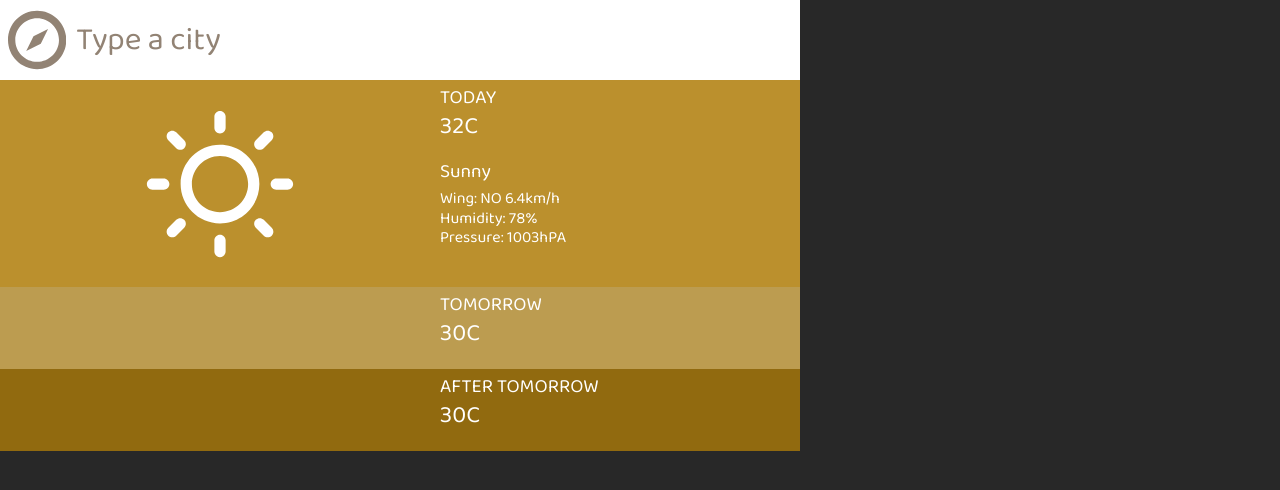
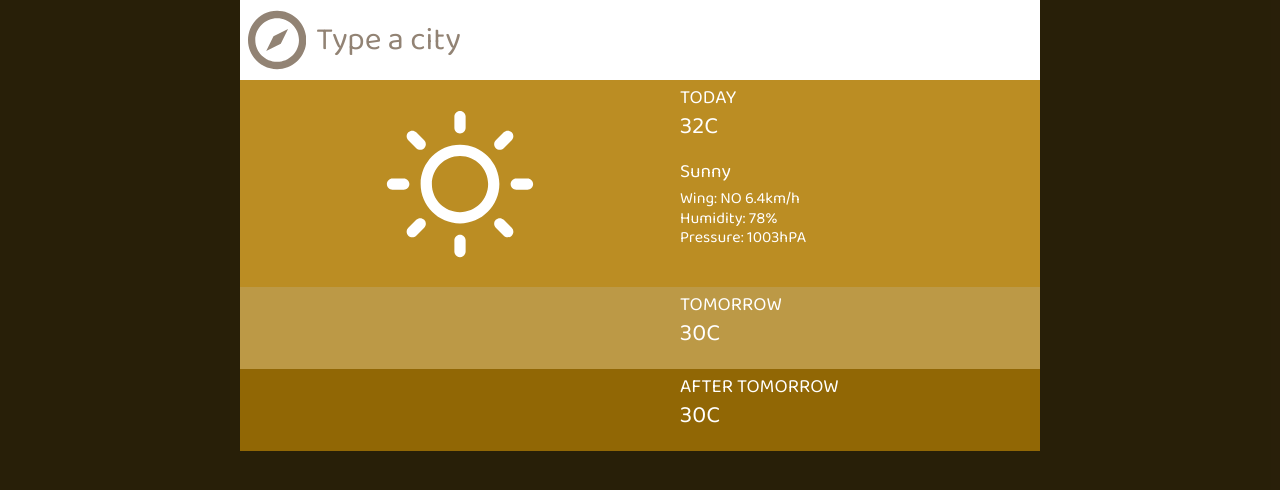
Before and after one commit to RonaldoSetzer/weather-react, a React app: page / in a window 1280 px wide. Shown: the top 490 px of the page. Built offline with nearby package versions, Linux system fonts and the light colour scheme.

Commit message:
feat: Add transparency background color

```diff
--- a/src/pages/Forecast/index.js
+++ b/src/pages/Forecast/index.js
@@ -8,9 +8,9 @@ import { ClearDay } from '../../assets/icons';
 import { colorlevels } from '../../utils/colors';
 import { Title, List } from '../../components/ui';
 
-import { Container } from './styles';
+import { Container, Background } from './styles';
 
-const [normal, lighten, darken] = colorlevels.yellow;
+const [normal, lighten, darken, darkest] = colorlevels.yellow;
 
 const weather = {
   today: {
@@ -41,6 +41,7 @@ function Forecast() {
   const { today, tomorrow, afterTomorrow } = weather;
 
   return (
+    <Background background={darkest}>
       <Container>
         <SearchBox />
         <WeatherCard
@@ -67,6 +68,7 @@ function Forecast() {
           backgroundColor={afterTomorrow.backgroundColor}
         />
       </Container>
+    </Background>
   );
 }
 
--- a/src/pages/Forecast/styles.js
+++ b/src/pages/Forecast/styles.js
@@ -1,6 +1,14 @@
 import styled from 'styled-components';
+
+export const Background = styled.div`
+  ${props => props.background && `background: ${props.background};`}
+  width: 100vw;
+  height: 100vh;
+`;
 
 export const Container = styled.main`
   max-width: 800px;
   width: 100%;
+  margin-left: auto;
+  margin-right: auto;
 `;
```
Lines whose indentation alone changed are shown as unchanged.
